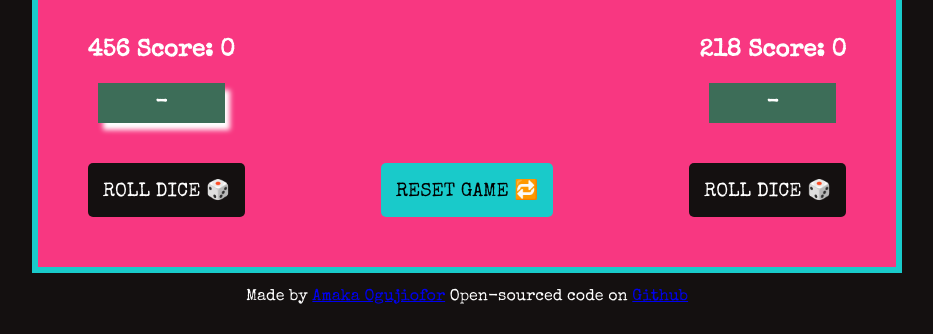
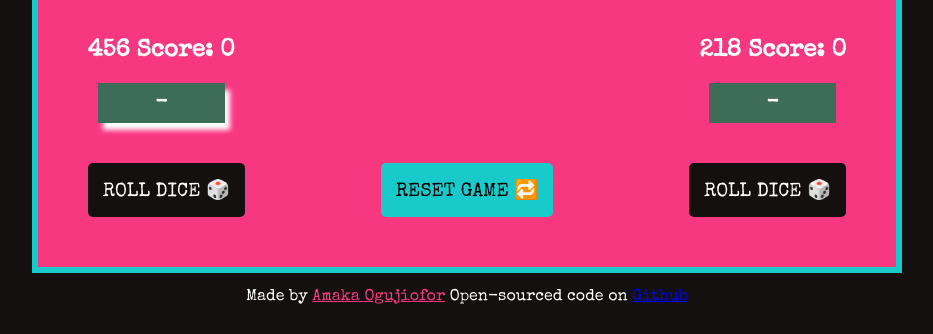
Before and after one commit to amakaogujiofor/dice-game, a plain HTML site: page index.html in a window 1280 px wide. In both pictures the pointer is over the link "Amaka Ogujiofor". Shown: the part 466-800 px from the top of the page, without its empty margins (173-1106 px from the left). Drawn offline with nearby package versions, Linux system fonts and the light colour scheme.

Commit message:
Added more footer styling

```diff
--- a/styles.css
+++ b/styles.css
@@ -112,3 +112,6 @@ button {
 .footer-p {
   color: #ffffff;
 }
+.footer-p a:hover {
+  color: #f83781;
+}
```
